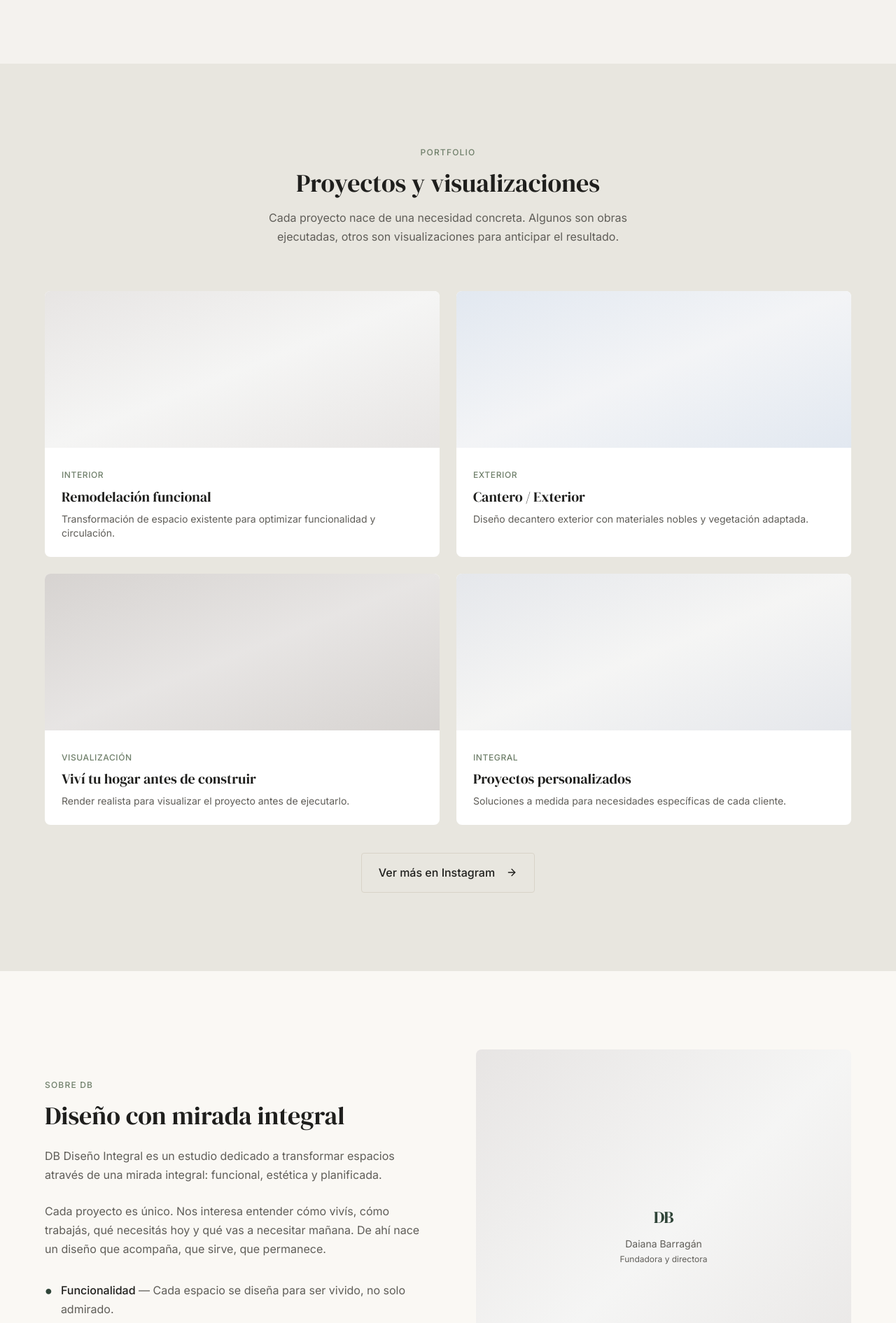
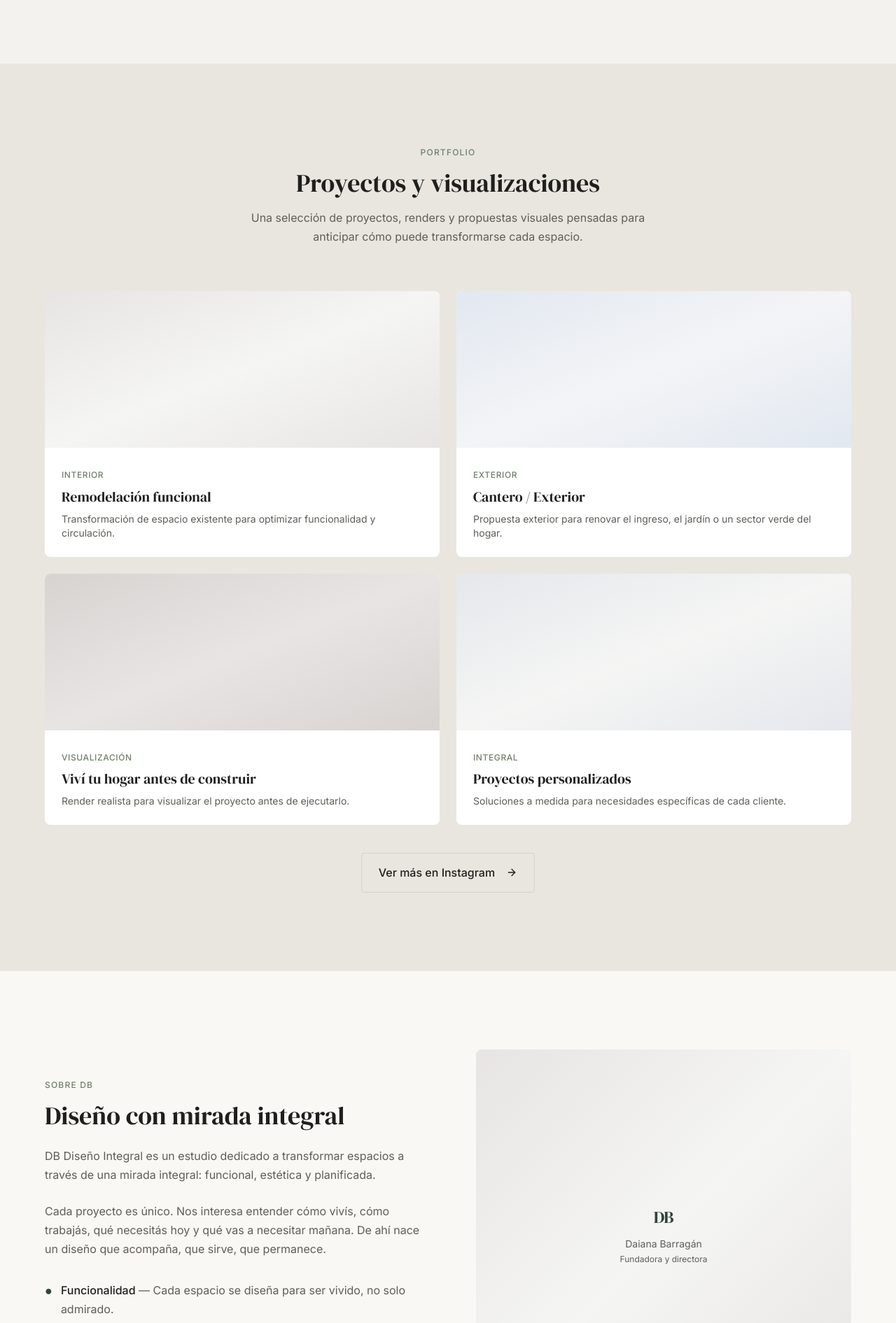
Before and after one commit to crazedev04/Dise-oIntegral, a Next.js app: page / in a window 1280 px wide. Shown: the part 2075-3966 px from the top of the page at 70% size. Built offline with nearby package versions, Linux system fonts and the light colour scheme.

Commit message:
Fix: correcciones finales - textos, portfolio buttons

```diff
--- a/src/app/page.tsx
+++ b/src/app/page.tsx
@@ -363,7 +363,7 @@ function Portfolio() {
     {
       title: "Cantero / Exterior",
       category: "Exterior",
-      description: "Diseño decantero exterior con materiales nobles y vegetación adaptada.",
+      description: "Propuesta exterior para renovar el ingreso, el jardín o un sector verde del hogar.",
       image: "bg-gradient-to-br from-slate-200 via-gray-100 to-slate-200",
     },
     {
@@ -396,8 +396,7 @@ function Portfolio() {
             Proyectos y visualizaciones
           </h2>
           <p className="text-text-muted mt-4 max-w-xl mx-auto">
-            Cada proyecto nace de una necesidad concreta. Algunos son obras ejecutadas,
-            otros son visualizaciones para anticipar el resultado.
+            Una selección de proyectos, renders y propuestas visuales pensadas para anticipar cómo puede transformarse cada espacio.
           </p>
         </motion.div>
 
@@ -414,9 +413,14 @@ function Portfolio() {
               {/* Imagen */}
               <div className={`h-56 ${project.image} project-card-bg relative`}>
                 <div className="absolute inset-0 flex items-center justify-center opacity-0 group-hover:opacity-100 transition-opacity duration-300 bg-black/20">
-                  <span className="text-white text-sm font-medium px-4 py-2 border border-white/50 rounded">
-                    Ver detalles
-                  </span>
+                  <a
+                    href={getWhatsAppLink(`Me interesa el proyecto: ${project.title}`)}
+                    target="_blank"
+                    rel="noopener noreferrer"
+                    className="text-white text-sm font-medium px-4 py-2 border border-white/50 rounded hover:bg-white/20"
+                  >
+                    Consultar por este estilo
+                  </a>
                 </div>
               </div>
 
@@ -490,7 +494,7 @@ function About() {
             </h2>
             <p className="text-text-muted mb-6">
               DB Diseño Integral es un estudio dedicado a transformar espacios
-              através de una mirada integral: funcional, estética y planificada.
+              a través de una mirada integral: funcional, estética y planificada.
             </p>
             <p className="text-text-muted mb-8">
               Cada proyecto es único. Nos interesa entender cómo vivís, cómo trabajás,
```
